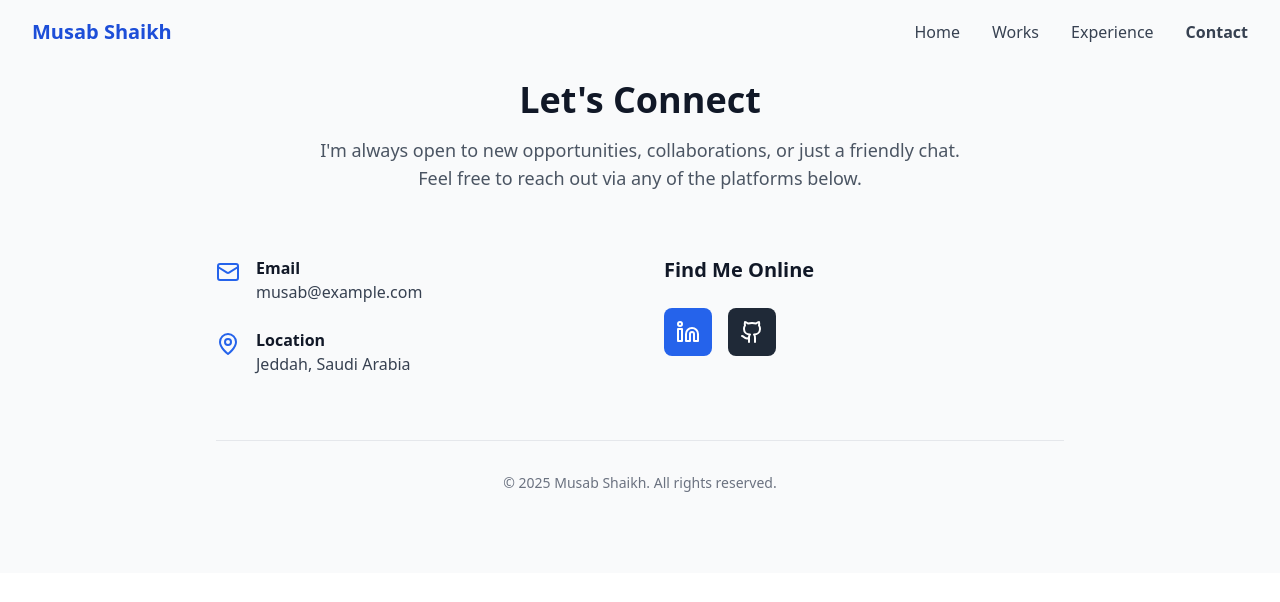
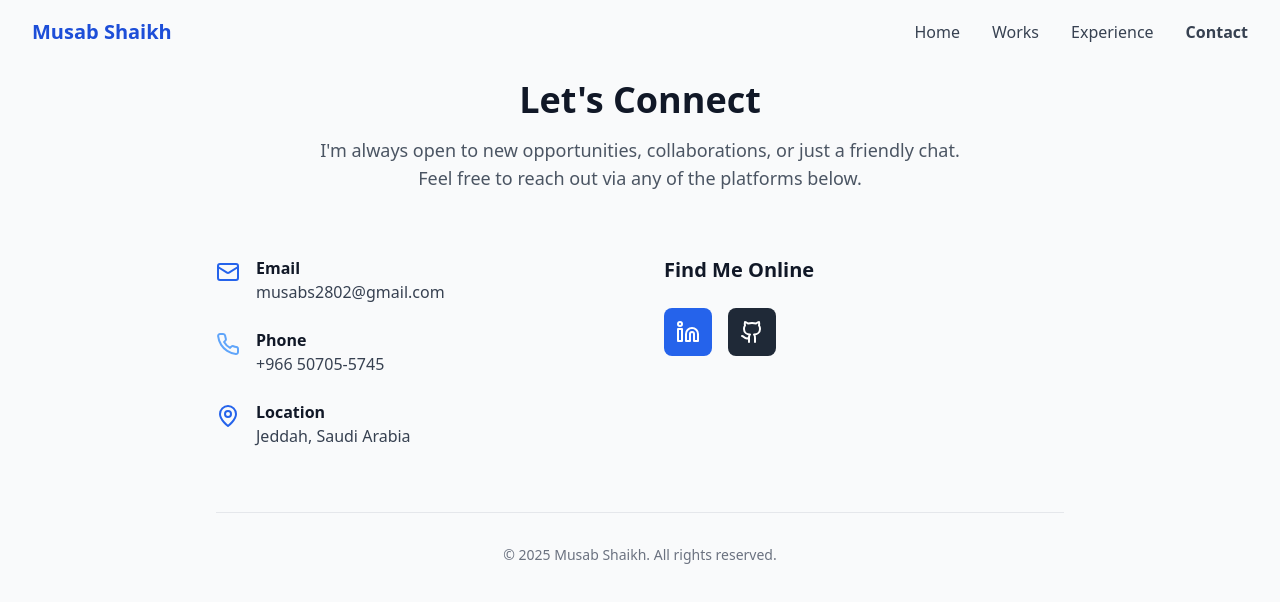
Before and after one commit to Musabs2802/musab-portfolio, a React (Vite) app: page /contact in a window 1280 px wide. Shown: the top 602 px of the page. Built offline with nearby package versions, Linux system fonts and the light colour scheme; the HTML template or start-up script is replaced by a standard one.

Commit message:
update contact details

```diff
--- a/src/components/Contact.tsx
+++ b/src/components/Contact.tsx
@@ -21,8 +21,8 @@ const Contact: React.FC = () => {
               <Mail className="text-blue-400 mt-1 mr-4" size={24} />
               <div>
                 <p className="font-semibold">Email</p>
-                <a href="mailto:musab@example.com" className="text-gray-300 hover:text-white transition">
-                  musab@example.com
+                <a href="mailto:musabs2802@gmail.com" className="text-gray-300 hover:text-white transition">
+                  musabs2802@gmail.com
                 </a>
               </div>
             </div>
@@ -31,8 +31,8 @@ const Contact: React.FC = () => {
               <Phone className="text-blue-400 mt-1 mr-4" size={24} />
               <div>
                 <p className="font-semibold">Phone</p>
-                <a href="tel:+1234567890" className="text-gray-300 hover:text-white transition">
-                  +1 (234) 567-8900
+                <a href="tel:+966507055745" className="text-gray-300 hover:text-white transition">
+                  +966 50705-5745
                 </a>
               </div>
             </div>
@@ -51,7 +51,7 @@ const Contact: React.FC = () => {
             <p className="text-xl font-semibold mb-4">Connect with me</p>
             <div className="flex space-x-4">
               <a
-                href="https://github.com/musab"
+                href="https://github.com/Musabs2802"
                 target="_blank"
                 rel="noopener noreferrer"
                 className="bg-gray-800 p-3 rounded-lg hover:bg-gray-700 transition"
@@ -59,20 +59,12 @@ const Contact: React.FC = () => {
                 <Github size={24} />
               </a>
               <a
-                href="https://linkedin.com/in/musab"
+                href="https://www.linkedin.com/in/musab-shaikh-2802/"
                 target="_blank"
                 rel="noopener noreferrer"
                 className="bg-gray-800 p-3 rounded-lg hover:bg-gray-700 transition"
               >
                 <Linkedin size={24} />
-              </a>
-              <a
-                href="https://twitter.com/musab"
-                target="_blank"
-                rel="noopener noreferrer"
-                className="bg-gray-800 p-3 rounded-lg hover:bg-gray-700 transition"
-              >
-                <Twitter size={24} />
               </a>
             </div>
           </div>
--- a/src/pages/Contact.tsx
+++ b/src/pages/Contact.tsx
@@ -1,5 +1,5 @@
 import React from 'react';
-import { Mail, Linkedin, Github, MapPin } from 'lucide-react';
+import { Mail, Linkedin, Github, MapPin, Phone } from 'lucide-react';
 
 const Contact: React.FC = () => {
   return (
@@ -22,8 +22,18 @@ const Contact: React.FC = () => {
               <Mail className="text-blue-600 mt-1 mr-4" size={24} />
               <div>
                 <p className="font-semibold">Email</p>
-                <a href="mailto:musab@example.com" className="text-gray-700 hover:text-blue-600 transition">
-                  musab@example.com
+                <a href="mailto:musabs2802@gmail.com" className="text-gray-700">
+                  musabs2802@gmail.com
+                </a>
+              </div>
+            </div>
+
+            <div className="flex items-start">
+              <Phone className="text-blue-400 mt-1 mr-4" size={24} />
+              <div>
+                <p className="font-semibold">Phone</p>
+                <a href="tel:+966507055745" className="text-gray-700">
+                  +966 50705-5745
                 </a>
               </div>
             </div>
@@ -42,7 +52,7 @@ const Contact: React.FC = () => {
             <p className="text-xl font-semibold mb-4">Find Me Online</p>
             <div className="flex space-x-4">
               <a
-                href="https://linkedin.com/in/musab"
+                href="https://github.com/Musabs2802"
                 target="_blank"
                 rel="noopener noreferrer"
                 className="bg-blue-600 p-3 rounded-lg text-white hover:bg-blue-700 transition"
@@ -50,7 +60,7 @@ const Contact: React.FC = () => {
                 <Linkedin size={24} />
               </a>
               <a
-                href="https://github.com/musab"
+                href="https://www.linkedin.com/in/musab-shaikh-2802/"
                 target="_blank"
                 rel="noopener noreferrer"
                 className="bg-gray-800 p-3 rounded-lg text-white hover:bg-gray-900 transition"
```
